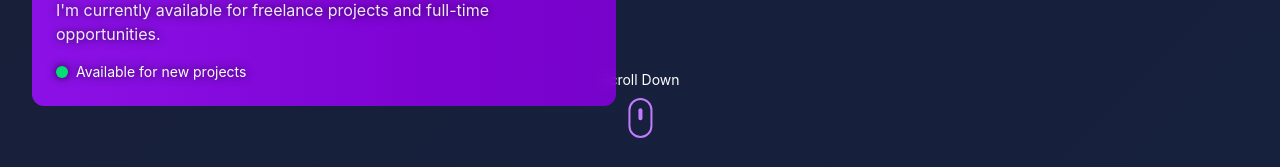
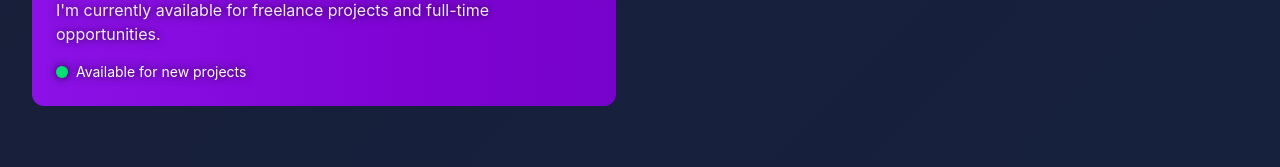
Before and after one commit to faizan-docx/portfolio, a React (Vite) app: page / in a window 1280 px wide. Shown: the part 8687-8854 px from the top of the page. Built offline with nearby package versions, Linux system fonts and the light colour scheme.

Commit message:
scroller removed

```diff
--- a/src/components/Contact.jsx
+++ b/src/components/Contact.jsx
@@ -40,7 +40,7 @@ const Contact = () => {
     {
       icon: FiLinkedin,
       name: 'LinkedIn',
-      url: 'https://linkedin.com/in/faizanahmad',
+      url: 'https://linkedin.com/in/faizan-ahmad-595356201/',
       color: 'hover:text-blue-400',
     },
     {
--- a/src/components/Hero.jsx
+++ b/src/components/Hero.jsx
@@ -151,7 +151,7 @@ const Hero = () => {
         </div>
 
         {/* Scroll Indicator */}
-        <motion.div
+        {/* <motion.div
           initial={{ opacity: 0, y: 20 }}
           animate={{ opacity: 1, y: 0 }}
           transition={{ delay: 1.2, duration: 0.8 }}
@@ -167,7 +167,7 @@ const Hero = () => {
               />
             </div>
           </div>
-        </motion.div>
+        </motion.div> */}
       </div>
     </section>
   );
```
